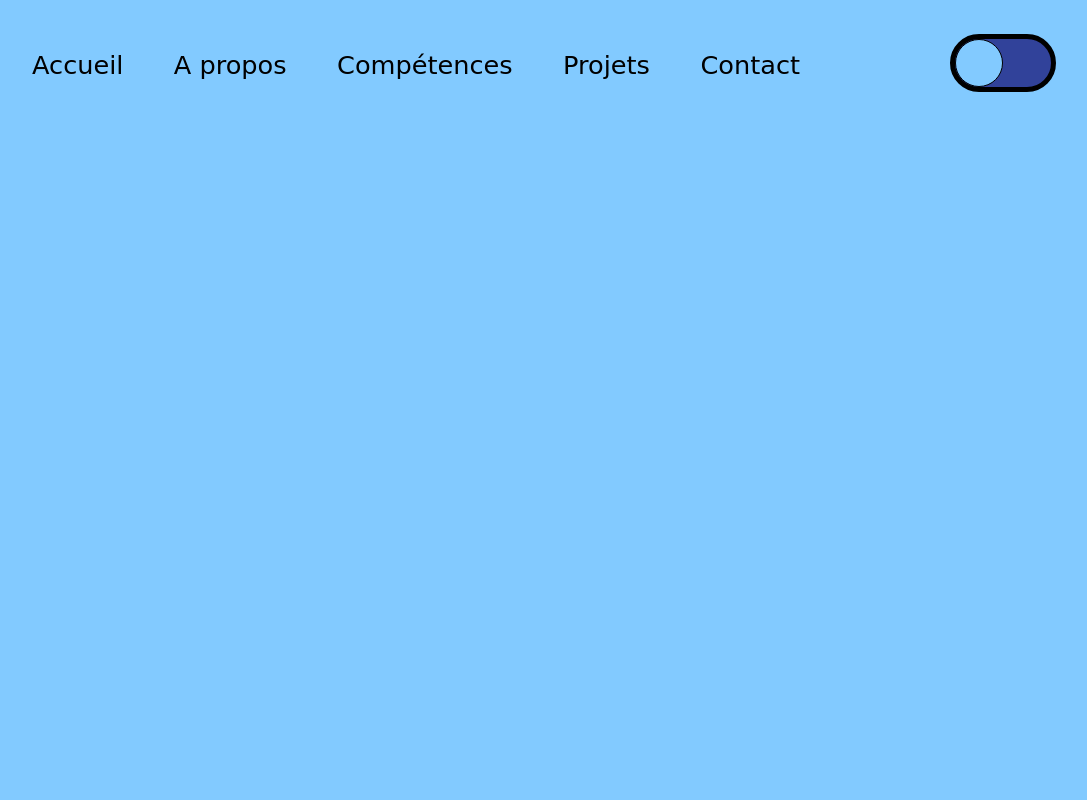
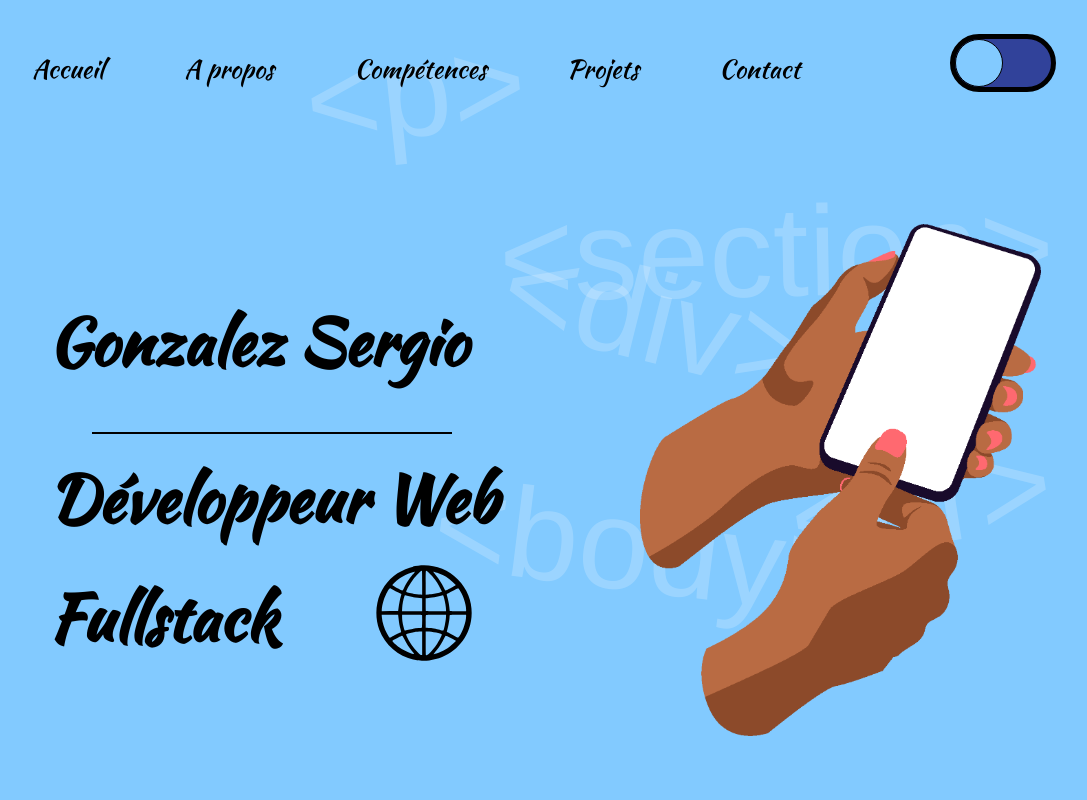
Before and after one commit to sgonzalez58/Portfolio, a plain HTML site: page index.html in a window 1280 px wide. Shown: the whole page, without its empty margins (96-1183 px from the left). Drawn offline with Linux system fonts and the light colour scheme.

Commit message:
html principal terminé

```diff
--- a/css/font.css
+++ b/css/font.css
@@ -1,4 +1,4 @@
 @font-face {
-    font-family: "basic";
+    font-family: 'Kaushan Script';
     src: url(../font/KaushanScript-Regular.ttf) format('truetype');
 }
--- a/css/style.css
+++ b/css/style.css
@@ -1,3 +1,5 @@
+@import url('font.css');
+
 html{
     font-size: 5vw;
 }
@@ -14,7 +16,7 @@ body{
     --couleur-light:#82CAFF;
     --couleur-dark:#31429A;
     font-size: 0.4rem;
-    font-family: 'basic', cursive;
+    font-family: 'Kaushan Script', cursive;
 }
 
 /*  menu burger qui ressort du haut en demi-cercle.
@@ -23,6 +25,7 @@ body{
 
 .rangement-menu{
     position:fixed;
+    z-index: 10;
     height: 200px;
     width: 200px;
     left: 50%;
@@ -42,6 +45,7 @@ body{
 
 .menu-burger-label{
     margin-bottom: 20px;
+    z-index: 10;
 }
 
 .menu-burger-label img{
@@ -58,6 +62,7 @@ body{
     position : absolute;
     right:10%;
     top:calc(40px - 0.1rem);
+    z-index: 10;
 }
 
 .dark-mode-inner-label{
@@ -99,6 +104,7 @@ body{
     top:50px;
     left:10%;
     width: 60vw;
+    z-index: 10;
 }
 
 .menu ul{
@@ -122,13 +128,101 @@ body{
 
 /*main*/
 
+/*section accueil*/
+
 #accueil{
     height: 100vh;
     background-color: var(--couleur-light);
     transition-duration: 0.5s;
+    overflow: hidden;
+    position: relative;
+    color : black;
 }
 
 .on-off-dark-mode:checked ~ main #accueil{
     background-color: var(--couleur-dark);
     color: white;
 }
+
+
+/*balise flottante en fond*/
+
+.fond-anim{
+    position:absolute;
+    font-family: 'arial';
+    color : rgba(255,255,255,0.2);
+    font-size: 2rem;
+}
+
+#anim1{
+    left:18%;
+    top:13%;
+    transform: rotate(7deg);
+}
+
+#anim2{
+    left:68%;
+    top:16%;
+    transform: rotate(-9deg);
+}
+
+#anim3{
+    left:45%;
+    top:50%;
+    transform: rotate(-1deg);
+}
+
+#anim4{
+    left:8%;
+    top:70%;
+    transform: rotate(-6deg);
+}
+
+#anim5{
+    left:70%;
+    top:68%;
+    transform: rotate(14deg);
+}
+
+/*contenu principal de l'accueil*/
+
+.contenu-principal{
+    height: 80vh;
+    display: flex;
+    position : absolute;
+    bottom: 0;
+    justify-content: space-evenly;
+    align-items: center;
+    width: 100vw;
+}
+
+.contenu-principal h1{
+    position:relative;
+    font-size: 1rem;
+}
+
+.separateur{
+    width: 80%;
+    border: 1px solid black;
+    position: relative;
+    left : 10%;
+    margin: 0.7rem 0 0.3rem;
+}
+
+.petit-logo{
+    height: 1.5em;
+    position: relative;
+    top:0.30em;
+    left: calc(40% - 1.5em);
+    filter:brightness(0);
+    transition-duration: 0.5s;
+}
+
+.on-off-dark-mode:checked ~ main .petit-logo{
+    filter:brightness(1);
+}
+
+.telephone{
+    max-height: 80%;
+    max-width: 40%;
+}
--- a/index.html
+++ b/index.html
@@ -4,7 +4,7 @@
         <meta charset="UTF-8">
         <meta name="viewport" content="width=device-width, initial-scale=1.0">
         <link rel="stylesheet" href="css/style.css">
-        <link rel="stylesheet" rhef="css/font.css">
+        <script src="js/main.js" defer></script>
         <title>Sergio Gonzalez</title>
     </head>
     <body>
@@ -65,7 +65,16 @@
         </header>
         <main>
             <section id="accueil">
-
+                <p id='anim1' class="fond-anim">&lt;body&gt;</p>
+                <p id='anim2' class="fond-anim">&lt;br&gt;</p>
+                <p id='anim3' class="fond-anim">&lt;section&gt;</p>
+                <p id='anim4' class="fond-anim">&lt;p&gt;</p>
+                <p id='anim5' class="fond-anim">&lt;div&gt;</p>
+                <div class="contenu-principal">
+                    <h1><strong>Gonzalez Sergio<br><div class="separateur"></div>Développeur Web<br>Fullstack</strong>
+                    <img id='web-logo' class='petit-logo' src="img/logo web blanc.svg" alt="logo web"></h1>
+                    <img class='telephone' src="img/Hands touching mobile.png" alt="image telephone">
+                </div>
             </section>
         </main>
     </body>
--- /dev/null
+++ b/js/main.js
@@ -0,0 +1,51 @@
+/*balises flottantes dans la section accueil*/
+
+const section = document.getElementById("accueil");
+const anim = document.getElementsByClassName("fond-anim");
+const fps = 60;
+let i;
+
+
+let xPosition = [];
+let yPosition = [];
+let xSpeed = [];
+let ySpeed = [];
+
+for(i=0;i<anim.length;i++){
+    xPosition.push(anim[i].offsetLeft);
+    yPosition.push(anim[i].offsetTop);
+    xSpeed.push(Math.floor(Math.random() * 4 - 2));
+    ySpeed.push(Math.floor(Math.random() * 4 - 2));
+    while(xSpeed[i] < 0.5 && xSpeed[i] > -0.5){
+        xSpeed[i] = Math.floor(Math.random() * 4 - 2);
+    }
+    while(ySpeed[i] < 0.5 && ySpeed[i] > -0.5){
+        ySpeed[i] = Math.floor(Math.random() * 4 - 2);
+    }
+}
+function update(){
+    for(i = 0; i < anim.length; i++){
+        anim[i].style.left = xPosition[i] + 'px';
+        anim[i].style.top = yPosition[i] + 'px';
+    }
+}
+
+setInterval(function(){
+    for(i = 0; i < anim.length; i++){
+        if(xPosition[i] + anim[i].clientWidth >= window.innerWidth +10){
+            xSpeed[i] = -Math.abs(xSpeed[i]);
+        }
+        if(xPosition[i] <= -10){
+            xSpeed[i] = Math.abs(xSpeed[i]);
+        }
+        if(yPosition[i] + anim[i].clientHeight >= window.innerHeight +10){
+            ySpeed[i] = -Math.abs(ySpeed[i]);
+        }
+        if(yPosition[i] <= -10){
+            ySpeed[i] = Math.abs(ySpeed[i]);
+        }
+        xPosition[i] += xSpeed[i];
+        yPosition[i] += ySpeed[i];
+    }
+    update();
+},1000/fps);
```
Also changed, not shown: font/OFL.txt (added), img/Hands touching mobile.png (added), img/logo web blanc.svg (added).
